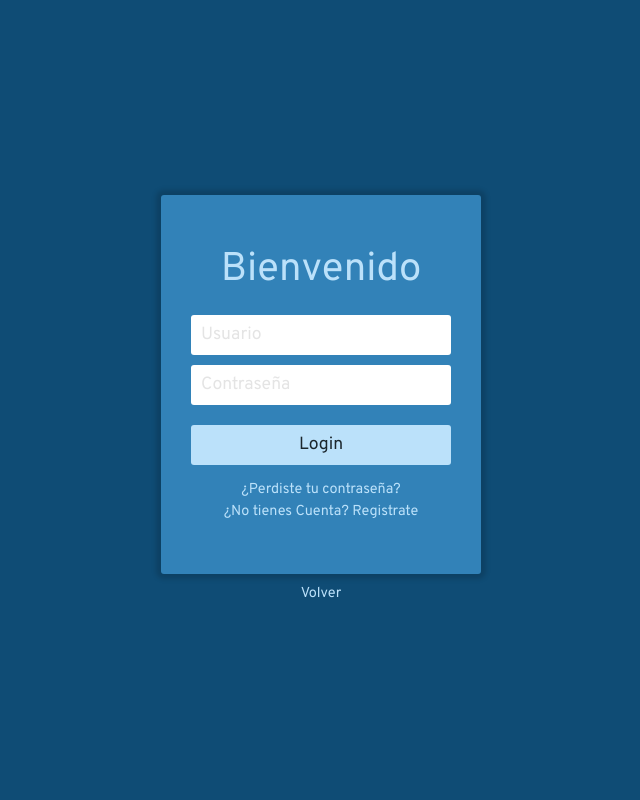
After one commit to NMEJIA93/AlmacenProductos, a Node project: template views/v-login/login.hbs in a window 1280 px wide. The commit adds this page. Shown: the whole page, without its empty margins (319-959 px from the left). Run offline with Node 20 templates, Linux system fonts and the light colour scheme; the template is opened without the code that fills it, so the values that code supplies are empty; some libraries are stand-ins or nearby versions.

Commit message:
agregar controlador registrar - modificacion en estructura HBS, cambios en vistas - add formulario login

```diff
--- a/database/connectionBD.js
+++ b/database/connectionBD.js
@@ -16,7 +16,7 @@ const dbSettings = {
 const getConnection = async () => {
     try {
         const pool = await sql.connect(dbSettings);
-        console.log('Conexion Exitosa');
+        console.log('Conexion SQL Server Online');
         return pool;
 
     } catch (error) {
--- a/package.json
+++ b/package.json
@@ -21,6 +21,7 @@
     "express": "^4.18.2",
     "express-handlebars": "^7.0.7",
     "express-validator": "^7.0.1",
+    "hbs": "^4.2.0",
     "method-override": "^3.0.0",
     "mongoose": "^7.1.0",
     "morgan": "^1.10.0",
--- /dev/null
+++ b/public/css/login.css
@@ -0,0 +1,131 @@
+body {
+    font-family: 'Overpass', sans-serif;
+    font-weight: normal;
+    font-size: 100%;
+    color: #1b262c;
+
+    margin: 0;
+    background-color: #0f4c75;
+}
+
+#contenedor {
+    display: flex;
+    align-items: center;
+    justify-content: center;
+
+    margin: 0;
+    padding: 0;
+    min-width: 100vw;
+    min-height: 100vh;
+    width: 100%;
+    height: 100%;
+}
+
+#central {
+    max-width: 320px;
+    width: 100%;
+}
+
+.titulo {
+    font-size: 250%;
+    color:#bbe1fa;
+    text-align: center;
+    margin-bottom: 20px;
+}
+
+#login {
+    width: 100%;
+    padding: 50px 30px;
+    background-color: #3282b8;
+
+    -webkit-box-shadow: 0px 0px 5px 5px rgba(0,0,0,0.15);
+    -moz-box-shadow: 0px 0px 5px 5px rgba(0,0,0,0.15);
+    box-shadow: 0px 0px 5px 5px rgba(0,0,0,0.15);
+
+    border-radius: 3px 3px 3px 3px;
+    -moz-border-radius: 3px 3px 3px 3px;
+    -webkit-border-radius: 3px 3px 3px 3px;
+
+    box-sizing: border-box;
+}
+
+#login input {
+    font-family: 'Overpass', sans-serif;
+    font-size: 110%;
+    color: #1b262c;
+
+    display: block;
+    width: 100%;
+    height: 40px;
+
+    margin-bottom: 10px;
+    padding: 5px 5px 5px 10px;
+
+    box-sizing: border-box;
+
+    border: none;
+    border-radius: 3px 3px 3px 3px;
+    -moz-border-radius: 3px 3px 3px 3px;
+    -webkit-border-radius: 3px 3px 3px 3px;
+}
+
+#login input::placeholder {
+    font-family: 'Overpass', sans-serif;
+    color: #E4E4E4;
+}
+
+#login button {
+    font-family: 'Overpass', sans-serif;
+    font-size: 110%;
+    color:#1b262c;
+    width: 100%;
+    height: 40px;
+    border: none;
+
+    border-radius: 3px 3px 3px 3px;
+    -moz-border-radius: 3px 3px 3px 3px;
+    -webkit-border-radius: 3px 3px 3px 3px;
+
+    background-color: #bbe1fa;
+
+    margin-top: 10px;
+}
+
+#login button:hover {
+    background-color: #0f4c75;
+    color:#bbe1fa;
+}
+
+.pie-form {
+    font-size: 90%;
+    text-align: center;
+    margin-top: 15px;
+}
+
+.pie-form a {
+    display: block;
+    text-decoration: none;
+    color: #bbe1fa;
+    margin-bottom: 3px;
+}
+
+.pie-form a:hover {
+    color: #0f4c75;
+}
+
+.inferior {
+    margin-top: 10px;
+    font-size: 90%;
+    text-align: center;
+}
+
+.inferior a {
+    display: block;
+    text-decoration: none;
+    color: #bbe1fa;
+    margin-bottom: 3px;
+}
+
+.inferior a:hover {
+    color: #3282b8;
+}
--- a/server.js
+++ b/server.js
@@ -4,8 +4,9 @@ const morgan = require('morgan');
 const path = require('path');
 const { engine } = require('express-handlebars');
 const methodOverride = require('method-override');
-const {dbConnection} = require('./database/connectionDBmongo');
-const {getConnection} = require('./database/connectionBD');
+const { dbConnection } = require('./database/connectionDBmongo');
+const { getConnection } = require('./database/connectionBD');
+const hbs = require('hbs');
 
 
 
@@ -37,11 +38,11 @@ class Server {
     }
 
 
-    async conectarBDmongo(){
+    async conectarBDmongo() {
         await dbConnection();
     }
 
-    async conectarBDsql(){
+    async conectarBDsql() {
         await getConnection();
     }
 
@@ -50,7 +51,7 @@ class Server {
         //Directorio publico
         this.app.use(express.static('public'));
         /* this.app.use("/resources", express.static(__dirname + "/public")); */
-        this.app.use("/resources", express.static( "public"));
+        this.app.use("/resources", express.static("public"));
         this.app.use(cors());
 
 
@@ -72,16 +73,31 @@ class Server {
         this.app.use(require('./routes/index'));
         this.app.use(/* this.clientesPath, */require('./routes/customer_routes'));
 
+
+
     }
 
     views() {
-        this.app.set('views', path.join(__dirname, 'views'));
-        this.app.engine('.hbs', engine({
+
+        /* -------------------------------------------------------------------------------------------------------------------------------------- */
+        /* de esta forma se genera en la carpeta layouts un archivo main que funciona como la plantilla principal y en casa vista o ventana  solo se agrega el contenido de esa vista   */
+
+        /* this.app.set('views', path.join(__dirname, 'views')); */
+        /* this.app.engine('.hbs', engine({
             defaultLayout: 'main',
             layoutsDir: path.join(this.app.get('views'), 'layouts'),
             partialsDir: path.join(this.app.get('views'), 'partials'),
             extname: '.hbs'
-        }));
+        })); */
+
+
+
+        /* -------------------------------------------------------------------------------------------------------------------------------------- */
+        /* Usando de la forma del Curso
+        de esta forma en cada plantilla HBS se debe agregar todo el formato HTML y se adiciona el Header o el Footer si se requiere  */
+
+        this.app.set('view engine', 'hbs');
+        hbs.registerPartials(__dirname + '/views/partials', function (err) { });
 
         this.app.set('view engine', '.hbs')
     }
--- a/views/partials/header.hbs
+++ b/views/partials/header.hbs
@@ -4,8 +4,8 @@
         <label for="" class="logo" id="Logo1">LevelSis</label>
         <ul class="menu_items">
             <li class="active"> {{!-- <img src="resources/img/RegistrarUsuario.png" alt=""> --}}<a href="http://localhost:8080" target="_blank">HOME</a></li>
-            <li><a href="http://localhost:8080/{{!-- cliente/ --}}loguin">LOG IN</a></li>
-            <li><a href="http://localhost:8080/{{!-- cliente/ --}}singin">REGISTRAR</a></li>
+            <li><a href="http://localhost:8080/login">INICIAR SESION</a></li>
+            <li><a href="http://localhost:8080/{{!-- cliente/ --}}register_customer">REGISTRAR</a></li>
             {{!-- <li><a href="#">Portafolio</a></li> --}}
         </ul>
 
--- /dev/null
+++ b/views/v-login/login.hbs
@@ -0,0 +1,62 @@
+<!-- Define que el documento esta bajo el estandar de HTML 5 -->
+<!doctype html>
+
+<!-- Representa la raíz de un documento HTML o XHTML. Todos los demás elementos deben ser descendientes de este elemento. -->
+<html lang="es">
+
+    <head>
+
+        <meta charset="utf-8">
+
+        <title> Formulario de Acceso </title>
+
+        <meta name="viewport" content="width=device-width, initial-scale=1.0">
+
+        <meta name="author" content="Videojuegos & Desarrollo">
+        <meta name="description" content="Muestra de un formulario de acceso en HTML y CSS">
+        <meta name="keywords" content="Formulario Acceso, Formulario de LogIn">
+
+        <link href="https://fonts.googleapis.com/css?family=Nunito&display=swap" rel="stylesheet">
+        <link href="https://fonts.googleapis.com/css?family=Overpass&display=swap" rel="stylesheet">
+
+        <!-- Link hacia el archivo de estilos css -->
+        <link rel="stylesheet" href="resources/css/login.css">
+
+        <style type="text/css">
+
+        </style>
+
+        <script type="text/javascript">
+
+        </script>
+
+    </head>
+
+    <body>
+
+        <div id="contenedor">
+            <div id="central">
+                <div id="login">
+                    <div class="titulo">
+                        Bienvenido
+                    </div>
+                    <form id="loginform">
+                        <input type="text" name="usuario" placeholder="Usuario" required>
+
+                        <input type="password" placeholder="Contraseña" name="password" required>
+
+                        <button type="submit" title="Ingresar" name="Ingresar">Login</button>
+                    </form>
+                    <div class="pie-form">
+                        <a href="#">¿Perdiste tu contraseña?</a>
+                        <a href="#">¿No tienes Cuenta? Registrate</a>
+                    </div>
+                </div>
+                <div class="inferior">
+                    <a href="#">Volver</a>
+                </div>
+            </div>
+        </div>
+
+    </body>
+</html>
```
Also changed, not shown: controllers/customer_controller.js (+90 -5 lines), jsonpruebas.txt (added, +22 -0 lines), middlewares/validarCampos.js (added, +17 -0 lines), models/customer.js (added, +57 -0 lines), routes/customer_routes.js (+27 -3 lines), views/index.hbs (+39 -0 lines), views/v-customer/registerCustomer.hbs (+57 -16 lines), views/v-login/loguinCustomer.hbs (renamed from views/v-loguin/loguinCustomer.hbs), 2 other files. Lines whose indentation alone changed are shown as unchanged.
